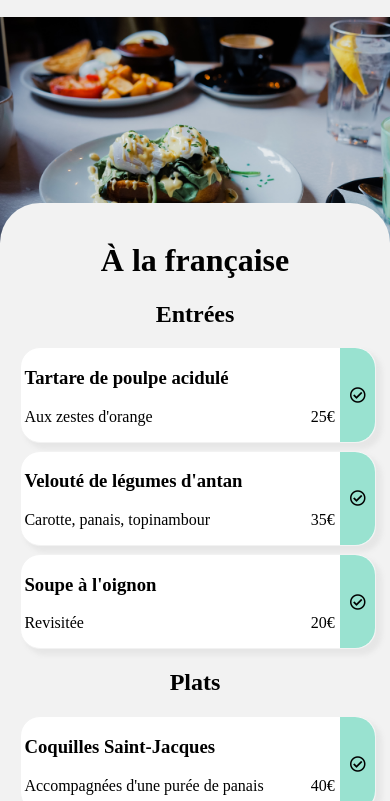
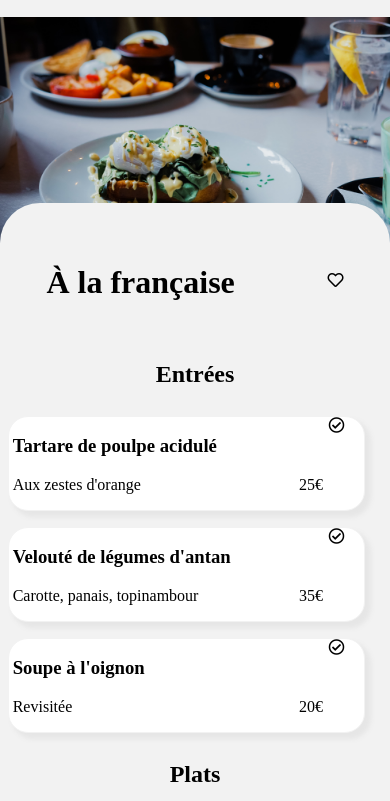
Before and after one commit to FabienneLIS/FabienneLis_P3_25-11-2021, a plain HTML site: page A_la_française.html in a window 390 px wide. Shown: the part 69-870 px from the top of the page. Drawn offline with Linux system fonts and the light colour scheme.

Commit message:
responsivemobile desktop

```diff
--- a/A_la_française.html
+++ b/A_la_française.html
@@ -33,14 +33,20 @@
             <div class="food__menu">
 
                 <div class="food__menu__title">
-                    <h1>À la française</h1>
+                    <div>
+                        <h1>À la française</h1>
+                    </div>
+                    <div>
+                        <div class="food__menu__title__heart__B"><i class="fas fa-heart"></i></div>
+                        <div class="food__menu__title__heart__W"><i class="far fa-heart"></i></div>
+                    </div>
+
                 </div>
+                <div>
 
-                <article class="food__menu__carte">
-                    <h1>
-                        Entrées
-                    </h1>
+                    <h2>Entrées</h2>
 
+                    <article class="food__menu__carte">
                     <div class="food__menu__carte__ex">
                         <div class="food__menu__carte__ex__text">
                             <h3>Tartare de poulpe acidulé</h3>
@@ -86,8 +92,10 @@
 
                 </article>
 
-                <article class="food__menu__carte">
-                    <h1>Plats</h1>
+
+                    <h2>Plats</h2>
+
+                    <article class="food__menu__carte">
                     <div class="food__menu__carte__ex">
                         <div class="food__menu__carte__ex__text">
                             <h3>Coquilles Saint-Jacques</h3>
@@ -129,8 +137,10 @@
                     </div>
                 </article>
 
-                <article class="food__menu__carte">
-                    <h1>Desserts</h1>
+
+                    <h2>Desserts</h2>
+
+                    <article class="food__menu__carte">
                     <div class="food__menu__carte__ex">
                         <div class="food__menu__carte__ex__text">
                             <h3>Pétales de violettes glacés</h3>
@@ -170,6 +180,7 @@
                 </article>
 
             </div>
+        </div>
 
             <div class="food__order">
                 <h3>Commander</h3>
--- a/sass/restaurant.scss
+++ b/sass/restaurant.scss
@@ -3,7 +3,7 @@ $color-secondary: #FF79DA;
 $color-tercery: #99E2D0;
 $color-background: #f2f2f2;
 $color-background2: #e6e6e6;
-$color-alpha: purple;
+$color-button: linear-gradient(176deg,$color-secondary,40%, $color-primary);
 
 /*margin out*/
 
@@ -60,16 +60,12 @@ body
     /*overflow-x: hidden;*/
 }
 
-h3, p
-{
-    flex-wrap: nowrap;
-    overflow: hidden;
-}
 .header
 {
     display: flex;
     justify-content: center;
     align-items: center;
+    width: 100%;
     margin-top: 2%;
     margin-bottom: 2%;
     @include mobile-only
@@ -103,9 +99,9 @@ h3, p
     display: flex;
     flex-direction: column;
     justify-content: center;
-    width: 60%;
-    margin-left: 20%;
-    margin-right: 20%;
+    width: 90%;
+    margin-left: 5%;
+    margin-right: 5%;
     background-color: $color-background;
     @include mobile-only{
         width: 100%;
@@ -127,15 +123,34 @@ h3, p
             background-color: $color-background;
         }
         &__title{
+            display: flex;
+            justify-content: space-around;
+            align-items: center;
             margin-top: 10%;
+            margin-bottom: 10%;
+                &__heart__B{
+                    z-index: -1;
+                    position: relative;
+                    margin-bottom: -120%;
+                    &:hover{
+                        z-index: 1;
+                        opacity: 1;
+                        background: $color-button;
+                    }
+                }
+                &__heart__W{
+                    z-index: 1;
+                }
         }
         &__carte{
-            border: $color-background solid 1px;
-            border-radius: 20px;
-            box-shadow: $color-background2 5px 5px 5px 1px;
-            margin: 5%;
+            display: flex;
+            flex-direction: row;
+            flex-wrap: wrap;
+            margin: 1%;
             text-align: center;
             @include mobile-only{
+                display: flex;
+                flex-direction: column;
                 border: none;
                 border-radius: 0%;
                 margin: 0%;
@@ -146,18 +161,21 @@ h3, p
                 text-align: left;
                 padding-left: 0%;
                 display: flex;
-                width: 84%;
+                width: 28%;
                 background-color: white;
                 border: $color-background solid 1px;
                 border-radius: 20px;
                 box-shadow: $color-background2 5px 5px 5px 1px;
-                margin-left: 5%;
-                margin-right: 5%;
+                margin-left: 2%;
+                margin-right: 2%;
                 margin-top: 2%;
                 margin-bottom: 2%;
                 padding-left: 1%;
                 @include mobile-only{
                     width: 90%;
+                    &:hover{
+                        cursor: pointer;
+                    }
                 }
                 &__text{
                     width: 80%;
@@ -170,6 +188,9 @@ h3, p
                 }
                 &__icon{
                     /*display: none;*/
+                    position: relative;
+                    &:hover{
+                        &::after{
                             display: flex;
                             justify-content: center;
                             align-items: center;
@@ -182,11 +203,13 @@ h3, p
                     }
                 }
             }
+        }
+    }
     &__order{
         @include diplay-bloc;
         margin-top: nth($margin-top, 2);
         margin-bottom: 16%;
-        background: linear-gradient(176deg,$color-secondary,40%, $color-primary);
+        background: $color-button;
         color: white;
         cursor: pointer;
         text-align: center;
@@ -212,9 +235,9 @@ h3, p
 display: flex;
 flex-direction: column;
 background-color: gray;
-width: 80%;
-margin-left: 10%;
-margin-right: 10%;
+width: auto;
+margin-left: 5%;
+margin-right: 5%;
 border-radius: 20px;
 padding: 2%;
 @include mobile-only{
--- a/sass/style.scss
+++ b/sass/style.scss
@@ -31,7 +31,10 @@ $margin-right: 0%, 2%, 6%, 10%, 40%;
     margin-left: auto;
     margin-right: auto;
 }
-
+.read
+{
+  color: red;
+}
 /*responsive design*/
 
 $breakpoints:
```
Also changed, not shown: restaurant.css, style.css. Lines whose indentation alone changed are shown as unchanged.
